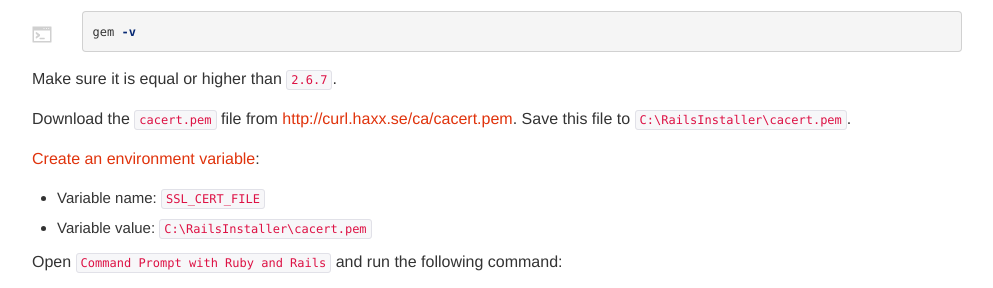
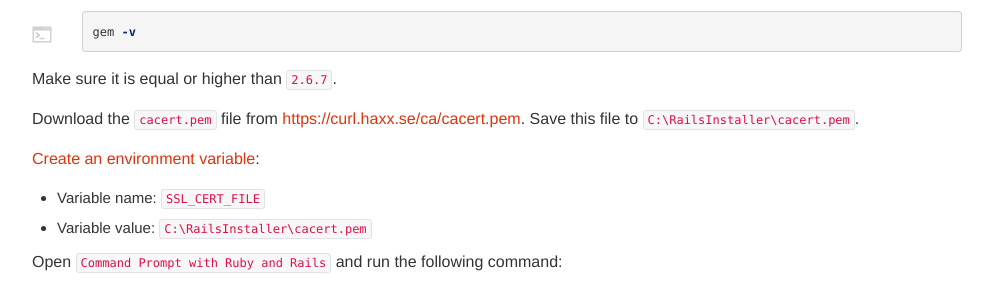
Before and after one commit to railsgirls/guides.railsgirls.com, a Jekyll site: the page built from _posts/2013-05-02-install.markdown, in a window 1280 px wide and 900 px high, scrolled down 4030 px. Shown: the part 150-438 px from the top of the window, without its empty margins (53-1046 px from the left). Built offline with Jekyll 4.4.1, drawn with Linux system fonts in a browser that asks for light colours; nearby versions of some CDN libraries; some of the changed lines change nothing that is shown.

Commit message:
s/http/https

```diff
--- a/_posts/2013-05-02-install.markdown
+++ b/_posts/2013-05-02-install.markdown
@@ -156,7 +156,7 @@ gem -v
 Make sure it is equal or higher than `2.6.7`.
 
 Download the `cacert.pem` file from
-[http://curl.haxx.se/ca/cacert.pem](http://curl.haxx.se/ca/cacert.pem).
+[https://curl.haxx.se/ca/cacert.pem](https://curl.haxx.se/ca/cacert.pem).
 Save this file to `C:\RailsInstaller\cacert.pem`.
 
 [Create an environment variable](https://kb.wisc.edu/cae/page.php?id=24500):
```
